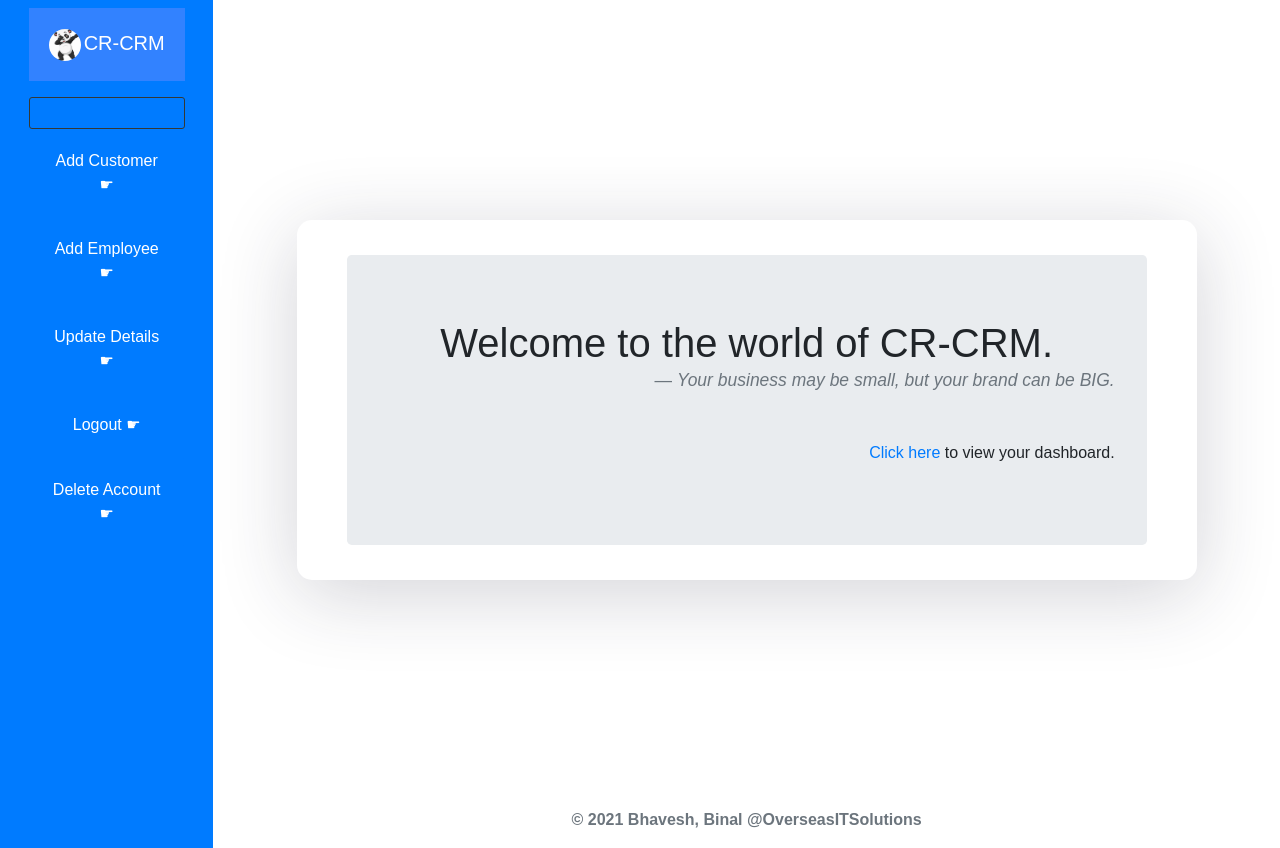
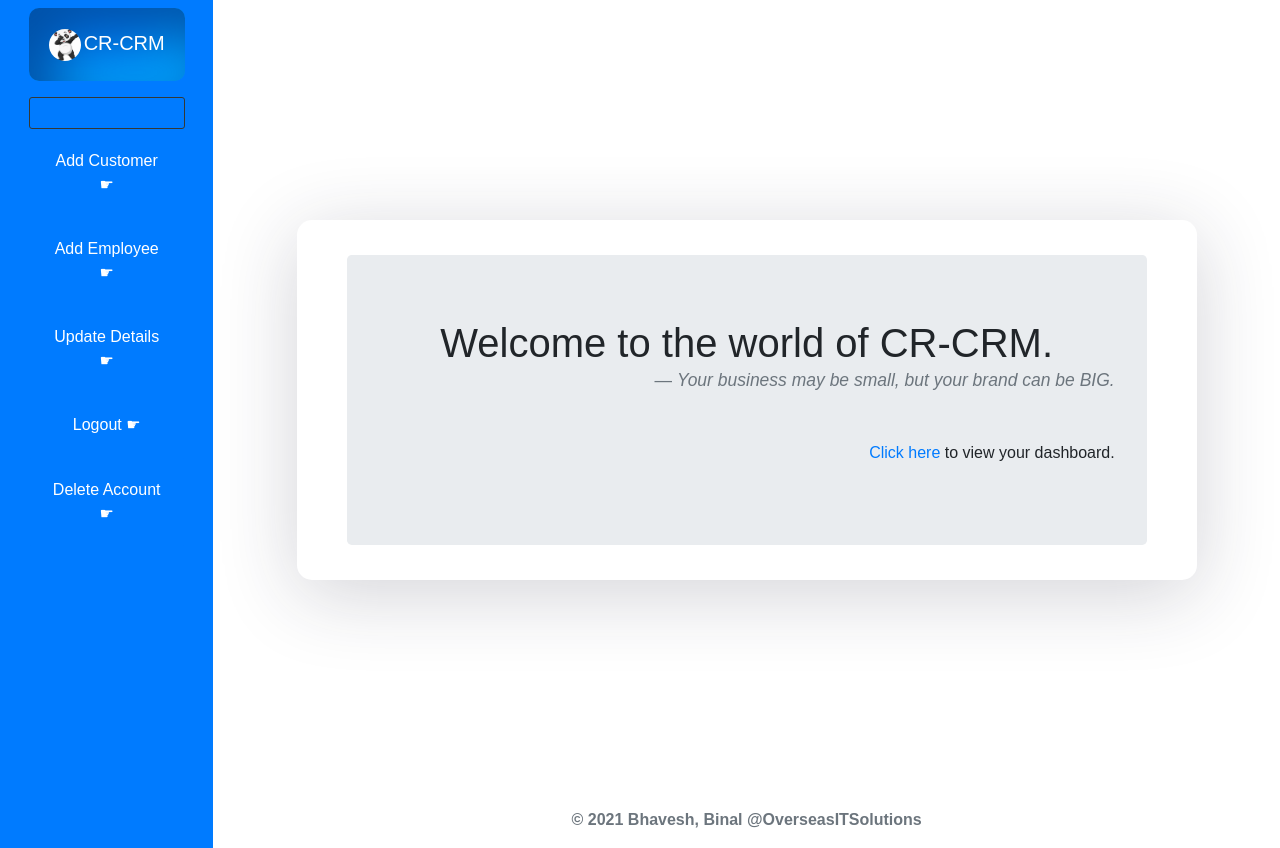
Before and after one commit to GDSC-IU/CR-CRM, a React (Create React App) app in the folder client/: page /profile/1 in a window 1280 px wide. In both pictures the pointer is over the link "CR-CRM". Built offline with nearby package versions, Linux system fonts and the light colour scheme; no server answers.

Commit message:
Box-Shadow added for Sidebar

```diff
--- a/client/src/style/sidebar.css
+++ b/client/src/style/sidebar.css
@@ -25,13 +25,15 @@
     text-align: center;
     cursor: pointer;
     width: 100%;
-}
-.space:hover {
-    background-color: #3282ff;
-    color: #fff;
-    text-decoration: none;
-}
-.space {
     float: right;
     transition: .5s;
 }
+
+.space:hover {
+    border-radius: 10px;
+    color: #fff;
+    text-decoration: none;
+    background: #007bff; /*#3282ff*/
+    box-shadow: inset 28px 28px 56px #0051a8,
+                inset -28px -28px 56px #00a5ff;
+}
```
